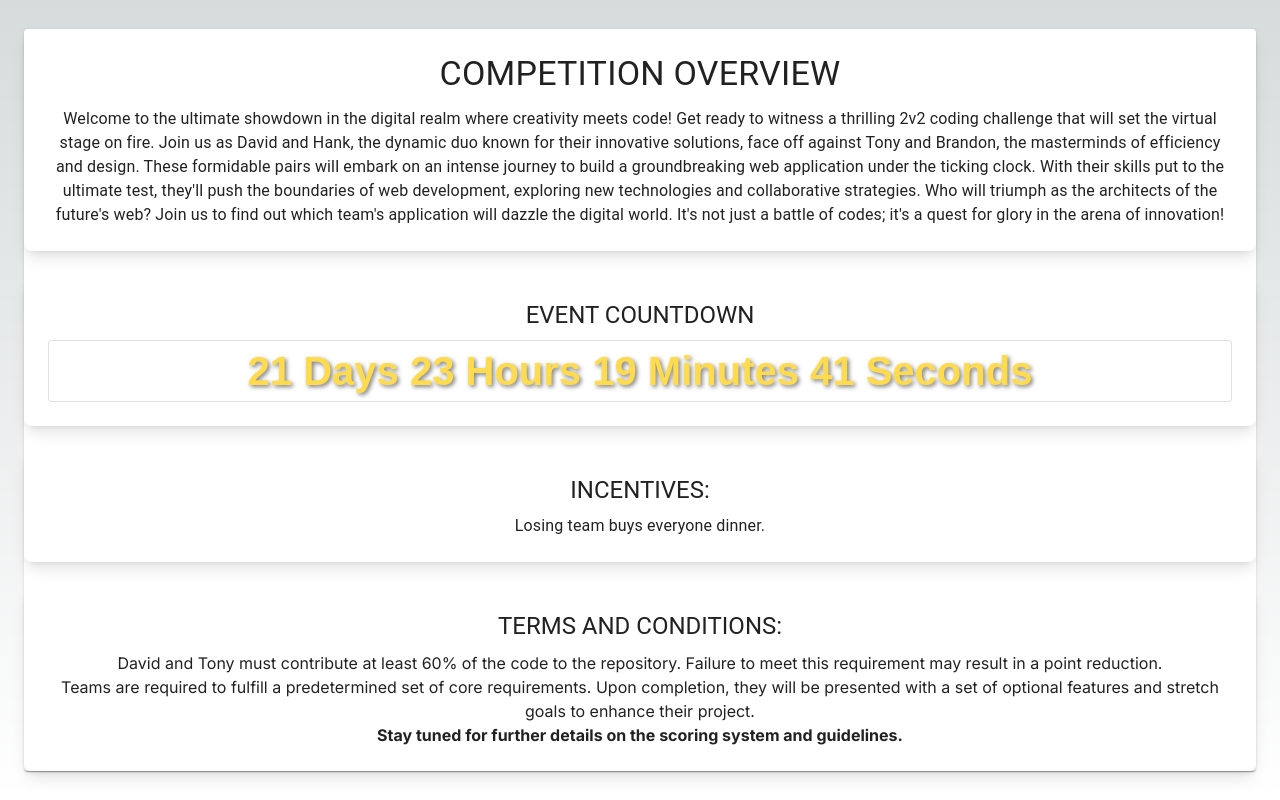
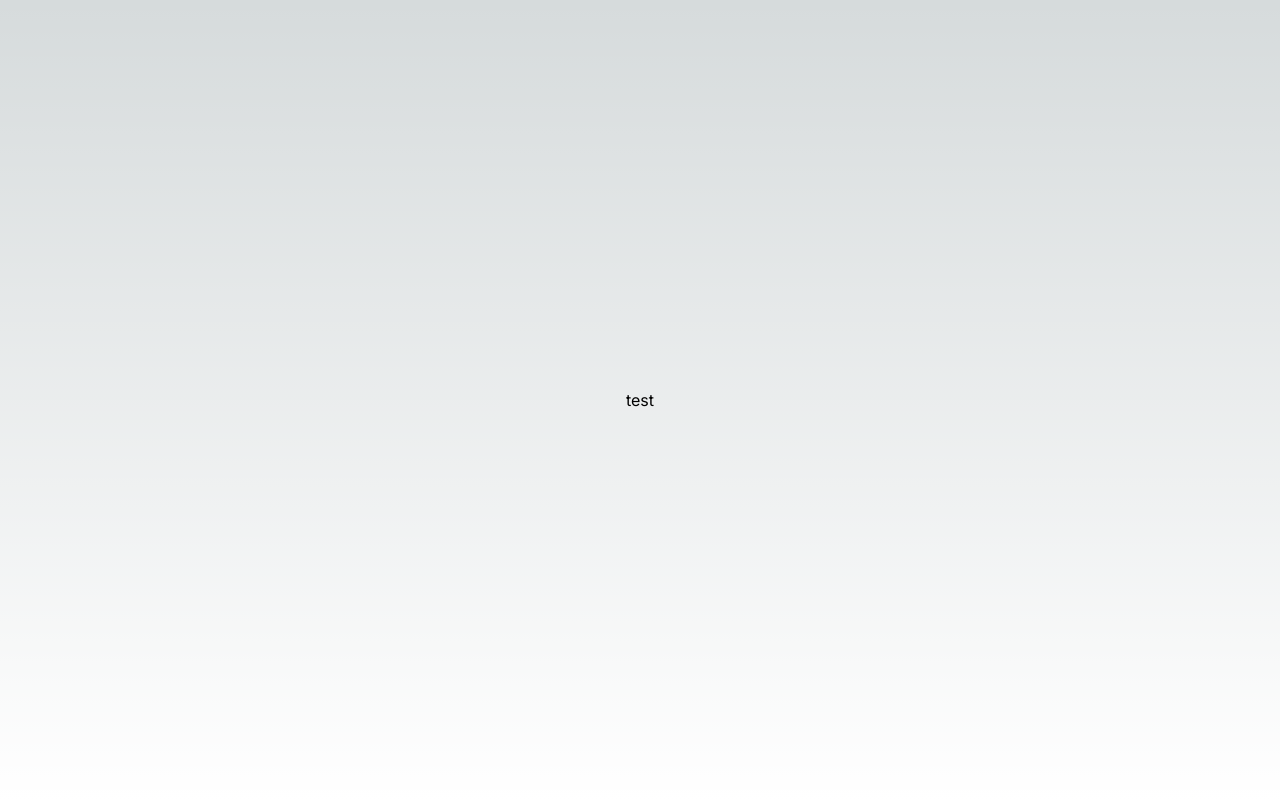
Before and after one commit to ddanes/2v2Comp, a Next.js app: page / in a window 1280 px wide. Built offline with nearby package versions, Linux system fonts and the light colour scheme.

Commit message:
Initial blank project

```diff
--- a/src/app/components/timer.tsx
+++ /dev/null
@@ -1,50 +0,0 @@
-import { Card } from '@mui/material';
-import React, { useEffect, useState } from 'react';
-
-const CountdownTimer = () => {
-    const calculateTimeLeft = () => {
-        const difference = +new Date('04/05/2024') - +new Date();
-        let timeLeft = { days: 0, hours: 0, minutes: 0, seconds: 0 };
-
-        if (difference > 0) {
-            timeLeft = {
-                days: Math.floor(difference / (1000 * 60 * 60 * 24)),
-                hours: Math.floor((difference / (1000 * 60 * 60)) % 24),
-                minutes: Math.floor((difference / 1000 / 60) % 60),
-                seconds: Math.floor((difference / 1000) % 60),
-            };
-        }
-
-        return timeLeft;
-    };
-
-    const [timeLeft, setTimeLeft] = useState(calculateTimeLeft());
-
-    useEffect(() => {
-        const timer = setTimeout(() => {
-            setTimeLeft(calculateTimeLeft());
-        }, 1000);
-
-        return () => clearTimeout(timer);
-    });
-
-    return (
-        <div>
-            <Card variant='outlined'>
-            <h2 style={{
-
-                fontSize: '2.5rem',
-                color: '#ffdb4d',
-                textShadow: '2px 2px 4px rgba(0, 0, 0, 0.5)',
-                fontFamily: 'Arial, sans-serif',
-                fontWeight: 'bold',
-                textAlign: 'center'
-            }}>
-                {timeLeft.days} Days {timeLeft.hours} Hours {timeLeft.minutes} Minutes {timeLeft.seconds} Seconds
-            </h2>
-            </Card>
-        </div>
-    );
-};
-
-export default CountdownTimer;
--- a/src/app/page.tsx
+++ b/src/app/page.tsx
@@ -1,71 +1,10 @@
-/* eslint-disable react/no-unescaped-entities */
 "use client";
-import { Typography, Grid, Card, Paper } from "@mui/material";
-import Image from "next/image";
-import CountdownTimer from "./components/timer";
+
 
 export default function Home() {
   return (
     <main className="flex min-h-screen items-center justify-center p-6">
-        <Paper>
-        <div className="space-y-6">
-          <div className="bg-white dark:bg-black text-center p-6 rounded-lg shadow-lg">
-            <Typography variant="h4" component="h1" gutterBottom>
-              COMPETITION OVERVIEW
-            </Typography>
-            <Typography variant="body1">
-              Welcome to the ultimate showdown in the digital realm where
-              creativity meets code! Get ready to witness a thrilling 2v2 coding
-              challenge that will set the virtual stage on fire. Join us as
-              David and Hank, the dynamic duo known for their innovative
-              solutions, face off against Tony and Brandon, the masterminds of
-              efficiency and design. These formidable pairs will embark on an
-              intense journey to build a groundbreaking web application under
-              the ticking clock. With their skills put to the ultimate test,
-              they'll push the boundaries of web development, exploring new
-              technologies and collaborative strategies. Who will triumph as the
-              architects of the future's web? Join us to find out which team's
-              application will dazzle the digital world. It's not just a battle
-              of codes; it's a quest for glory in the arena of innovation!
-            </Typography>
-          </div>
-          <div className="bg-white dark:bg-black text-center p-6 rounded-lg shadow-lg">
-            <Typography variant="h5" component="h2" gutterBottom>
-              EVENT COUNTDOWN
-            </Typography>
-            <CountdownTimer />
-          </div>
-          <div className="bg-white dark:bg-black text-center p-6 rounded-lg shadow-lg">
-            <Typography variant="h5" component="h2" gutterBottom>
-              INCENTIVES:
-            </Typography>
-            <Typography>Losing team buys everyone dinner.</Typography>
-          </div>
-          <div className="bg-white dark:bg-black text-center p-6 rounded-lg shadow-lg">
-            <Typography variant="h5" component="h2" gutterBottom>
-              TERMS AND CONDITIONS:
-            </Typography>
-            <ul>
-              <li>
-                David and Tony must contribute at least 60% of the code to the
-                repository. Failure to meet this requirement may result in a
-                point reduction.
-              </li>
-              <li>
-                Teams are required to fulfill a predetermined set of core
-                requirements. Upon completion, they will be presented with a set
-                of optional features and stretch goals to enhance their project.
-              </li>
-            </ul>
-            <p>
-              <strong>
-                Stay tuned for further details on the scoring system and
-                guidelines.
-              </strong>
-            </p>
-          </div>
-        </div>
-    </Paper>
+test
       </main>
   );
 }
```
